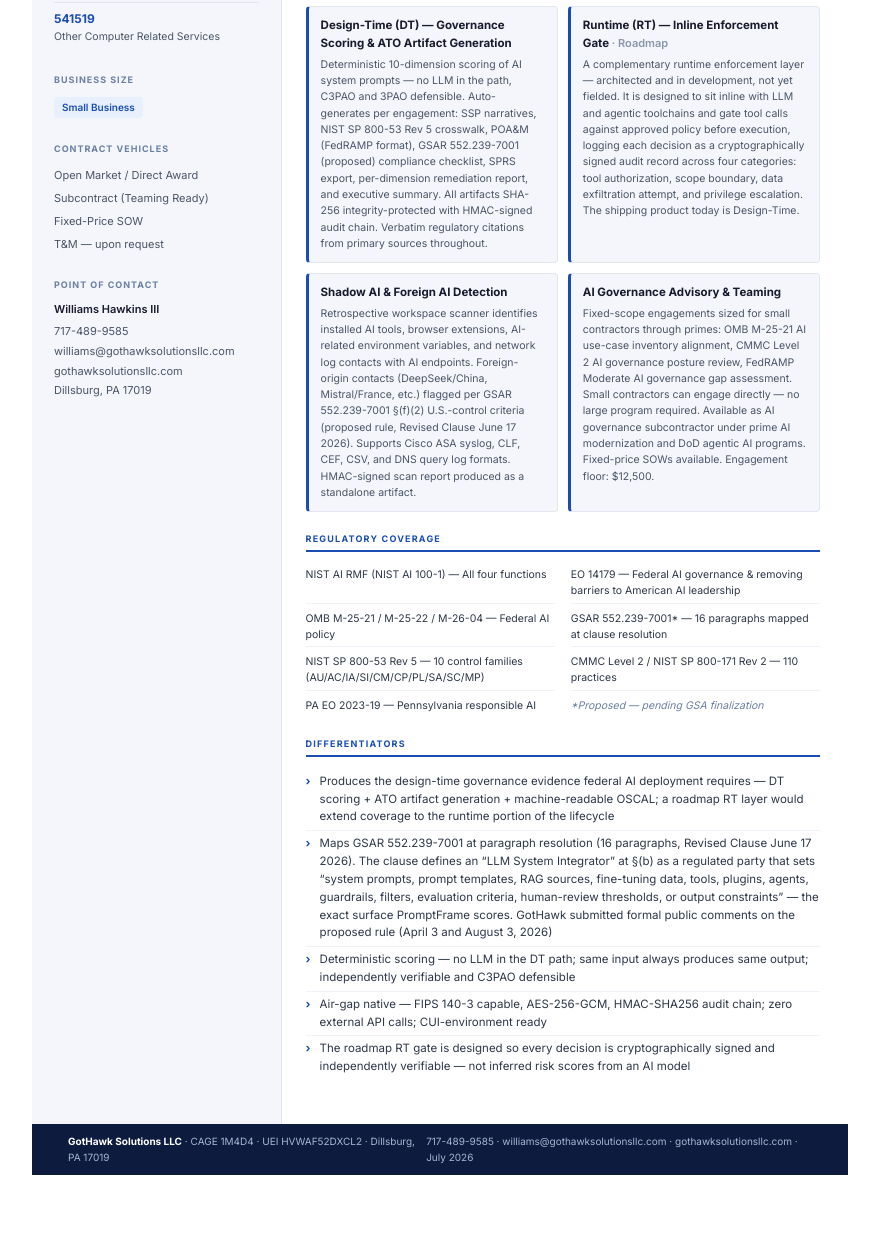
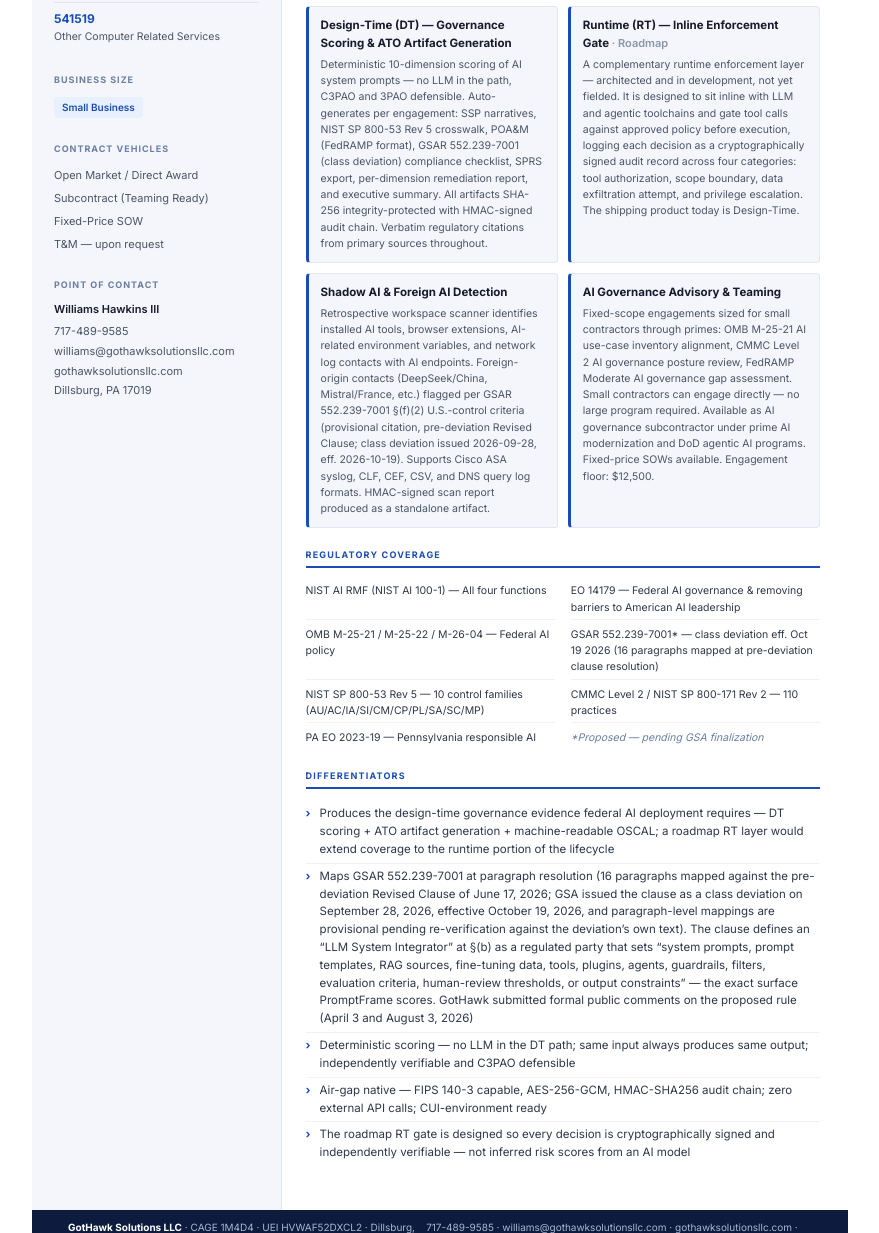
Before and after one commit to GitGotHawk/gothawksolutionsllc-site, a plain HTML site: page capability-statement.html in a window 1280 px wide. Shown: the part 550-1783 px from the top of the page, without its empty margins (200-1079 px from the left). Before the commit the page ends 1725 px from the top, so only its background shows below. Drawn offline with Linux system fonts and the light colour scheme.

Commit message:
fix: GSAR 552.239-7001 status -- class deviation, not proposed
GSA issued 552.239-7001 as a GSAM/GSAR class deviation on 2026-09-28,
effective 2026-10-19, superseding the June 17, 2026 Revised Clause this
site was still describing as "proposed" with "no enactment date
announced" -- which is now false.

Updated all GSAR status references across index.html,
capability-statement.html, and capability-statement-1page.html. Specific
paragraph-level citations (e.g. SS(f)(2)) are explicitly flagged as
provisional, reflecting the pre-deviation Revised Clause structure --
the deviation's own primary text has not yet been read directly, so
paragraph citations were not rewritten from secondary-source summaries
alone.

```diff
--- a/capability-statement.html
+++ b/capability-statement.html
@@ -413,7 +413,7 @@
       <div class="cap-grid">
         <div class="cap-card">
           <div class="cap-title">Design-Time (DT) — Governance Scoring &amp; ATO Artifact Generation</div>
-          <div class="cap-desc">Deterministic 10-dimension scoring of AI system prompts — no LLM in the path, C3PAO and 3PAO defensible. Auto-generates per engagement: SSP narratives, NIST SP 800-53 Rev 5 crosswalk, POA&amp;M (FedRAMP format), GSAR 552.239-7001 (proposed) compliance checklist, SPRS export, per-dimension remediation report, and executive summary. All artifacts SHA-256 integrity-protected with HMAC-signed audit chain. Verbatim regulatory citations from primary sources throughout.</div>
+          <div class="cap-desc">Deterministic 10-dimension scoring of AI system prompts — no LLM in the path, C3PAO and 3PAO defensible. Auto-generates per engagement: SSP narratives, NIST SP 800-53 Rev 5 crosswalk, POA&amp;M (FedRAMP format), GSAR 552.239-7001 (class deviation) compliance checklist, SPRS export, per-dimension remediation report, and executive summary. All artifacts SHA-256 integrity-protected with HMAC-signed audit chain. Verbatim regulatory citations from primary sources throughout.</div>
         </div>
         <div class="cap-card">
           <div class="cap-title">Runtime (RT) — Inline Enforcement Gate <span style="font-size:11px;color:#8a97a8;font-weight:600">· Roadmap</span></div>
@@ -421,7 +421,7 @@
         </div>
         <div class="cap-card">
           <div class="cap-title">Shadow AI &amp; Foreign AI Detection</div>
-          <div class="cap-desc">Retrospective workspace scanner identifies installed AI tools, browser extensions, AI-related environment variables, and network log contacts with AI endpoints. Foreign-origin contacts (DeepSeek/China, Mistral/France, etc.) flagged per GSAR 552.239-7001 §(f)(2) U.S.-control criteria (proposed rule, Revised Clause June 17 2026). Supports Cisco ASA syslog, CLF, CEF, CSV, and DNS query log formats. HMAC-signed scan report produced as a standalone artifact.</div>
+          <div class="cap-desc">Retrospective workspace scanner identifies installed AI tools, browser extensions, AI-related environment variables, and network log contacts with AI endpoints. Foreign-origin contacts (DeepSeek/China, Mistral/France, etc.) flagged per GSAR 552.239-7001 §(f)(2) U.S.-control criteria (provisional citation, pre-deviation Revised Clause; class deviation issued 2026-09-28, eff. 2026-10-19). Supports Cisco ASA syslog, CLF, CEF, CSV, and DNS query log formats. HMAC-signed scan report produced as a standalone artifact.</div>
         </div>
         <div class="cap-card">
           <div class="cap-title">AI Governance Advisory &amp; Teaming</div>
@@ -436,7 +436,7 @@
         <div style="font-size:10.5px;color:#2d3748;padding:3px 0;border-bottom:1px solid #f0f2f7;">NIST AI RMF (NIST AI 100-1) — All four functions</div>
         <div style="font-size:10.5px;color:#2d3748;padding:3px 0;border-bottom:1px solid #f0f2f7;">EO 14179 — Federal AI governance &amp; removing barriers to American AI leadership</div>
         <div style="font-size:10.5px;color:#2d3748;padding:3px 0;border-bottom:1px solid #f0f2f7;">OMB M-25-21 / M-25-22 / M-26-04 — Federal AI policy</div>
-        <div style="font-size:10.5px;color:#2d3748;padding:3px 0;border-bottom:1px solid #f0f2f7;">GSAR 552.239-7001* — 16 paragraphs mapped at clause resolution</div>
+        <div style="font-size:10.5px;color:#2d3748;padding:3px 0;border-bottom:1px solid #f0f2f7;">GSAR 552.239-7001* — class deviation eff. Oct 19 2026 (16 paragraphs mapped at pre-deviation clause resolution)</div>
         <div style="font-size:10.5px;color:#2d3748;padding:3px 0;border-bottom:1px solid #f0f2f7;">NIST SP 800-53 Rev 5 — 10 control families (AU/AC/IA/SI/CM/CP/PL/SA/SC/MP)</div>
         <div style="font-size:10.5px;color:#2d3748;padding:3px 0;border-bottom:1px solid #f0f2f7;">CMMC Level 2 / NIST SP 800-171 Rev 2 — 110 practices</div>
         <div style="font-size:10.5px;color:#2d3748;padding:3px 0;">PA EO 2023-19 — Pennsylvania responsible AI</div>
@@ -448,7 +448,7 @@
       <div class="section-label">Differentiators</div>
       <ul class="diff-list">
         <li>Produces the design-time governance evidence federal AI deployment requires — DT scoring + ATO artifact generation + machine-readable OSCAL; a roadmap RT layer would extend coverage to the runtime portion of the lifecycle</li>
-        <li>Maps GSAR 552.239-7001 at paragraph resolution (16 paragraphs, Revised Clause June 17 2026). The clause defines an &ldquo;LLM System Integrator&rdquo; at &sect;(b) as a regulated party that sets &ldquo;system prompts, prompt templates, RAG sources, fine-tuning data, tools, plugins, agents, guardrails, filters, evaluation criteria, human-review thresholds, or output constraints&rdquo; &mdash; the exact surface PromptFrame scores. GotHawk submitted formal public comments on the proposed rule (April 3 and August 3, 2026)</li>
+        <li>Maps GSAR 552.239-7001 at paragraph resolution (16 paragraphs mapped against the pre-deviation Revised Clause of June 17, 2026; GSA issued the clause as a class deviation on September 28, 2026, effective October 19, 2026, and paragraph-level mappings are provisional pending re-verification against the deviation&rsquo;s own text). The clause defines an &ldquo;LLM System Integrator&rdquo; at &sect;(b) as a regulated party that sets &ldquo;system prompts, prompt templates, RAG sources, fine-tuning data, tools, plugins, agents, guardrails, filters, evaluation criteria, human-review thresholds, or output constraints&rdquo; &mdash; the exact surface PromptFrame scores. GotHawk submitted formal public comments on the proposed rule (April 3 and August 3, 2026)</li>
         <li>Deterministic scoring — no LLM in the DT path; same input always produces same output; independently verifiable and C3PAO defensible</li>
         <li>Air-gap native — FIPS 140-3 capable, AES-256-GCM, HMAC-SHA256 audit chain; zero external API calls; CUI-environment ready</li>
         <li>The roadmap RT gate is designed so every decision is cryptographically signed and independently verifiable — not inferred risk scores from an AI model</li>
```
Also changed, not shown: capability-statement-1page.html (+2 -2 lines), index.html (+3 -3 lines).
